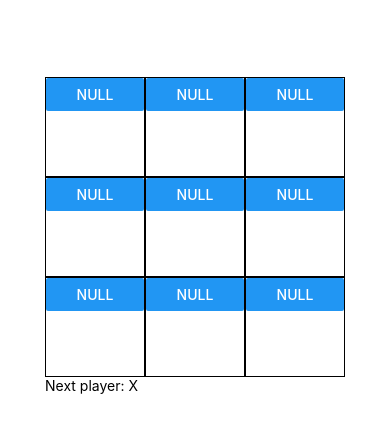
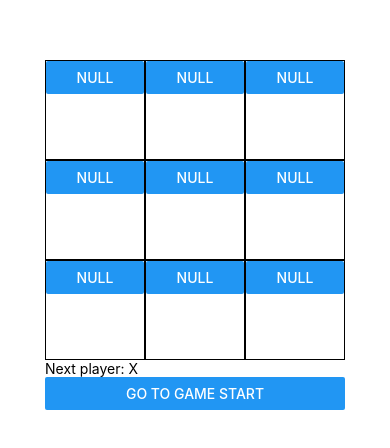
Before and after one commit to yamotech/TicTacToeApp, a React Native app: screen / in a window 390 px wide. Shown: the part 182-630 px from the top of the page. Built offline with nearby package versions, Linux system fonts and the light colour scheme.

Commit message:
:sparkles: タイムトラベルの実装

```diff
--- a/src/Game.js
+++ b/src/Game.js
@@ -1,5 +1,5 @@
 import React, { Component } from 'react';
-import { StyleSheet, View, Text } from 'react-native';
+import { StyleSheet, View, Text, Button } from 'react-native';
 
 import Board from './Board';
 import calculateWinner from './calculateWinner'
@@ -7,16 +7,18 @@ import calculateWinner from './calculateWinner'
 export default class Game extends Component {
   constructor(props) {
     super(props);
+
     this.state = {
       history: [{
         squares: Array(9).fill(null),
       }],
-      xIsNext: true
+      stepNumber: 0,
+      xIsNext: true,
     };
   }
 
   handleClick(i) {
-    const history = this.state.history;
+    const history = this.state.history.slice(0, this.state.stepNumber + 1);
     const current = history[history.length - 1];
     const squares = current.squares.slice();
     if (calculateWinner(squares) || squares[i]) return;
@@ -25,14 +27,34 @@ export default class Game extends Component {
       history: history.concat([{
         squares: squares
       }]),
+      stepNumber: history.length,
       xIsNext: !this.state.xIsNext,
-    })
+    });
+  }
+
+  jumpTo(step) {
+    this.setState({
+      stepNumber: step,
+      xIsNext: (step % 2) === 0,
+    });
   }
 
   render() {
     const history = this.state.history;
-    const current = history[history.length - 1];
+    const current = history[this.state.stepNumber];
     const winner = calculateWinner(current.squares);
+
+    const moves = history.map((step, move) => {
+      const desc = move ?
+        'Go to move #' + move:
+        'Go to game start';
+
+      return (
+        <View key={move}>
+          <Button title={desc} onPress={() => this.jumpTo(move)} />
+        </View>
+      )
+    })
 
     let status;
     if (winner) {
@@ -51,7 +73,7 @@ export default class Game extends Component {
         </View>
         <View style={styles.gameInfo}>
           <Text>{status}</Text>
-          <View></View>
+          <View>{moves}</View>
         </View>
       </View>
     );
```
